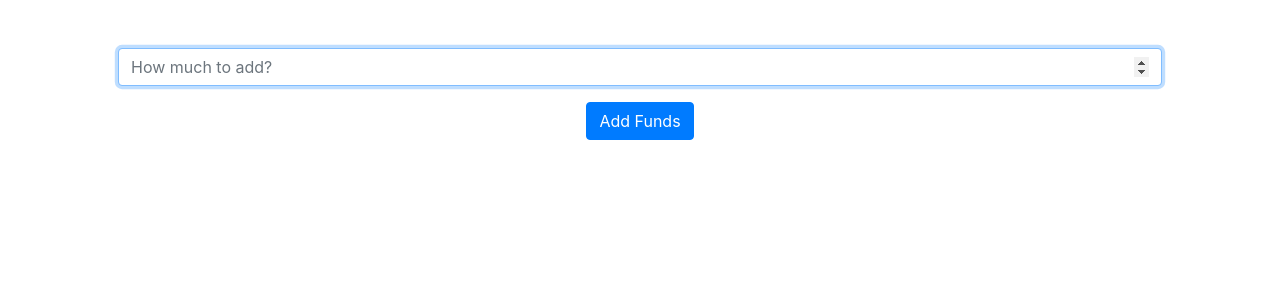
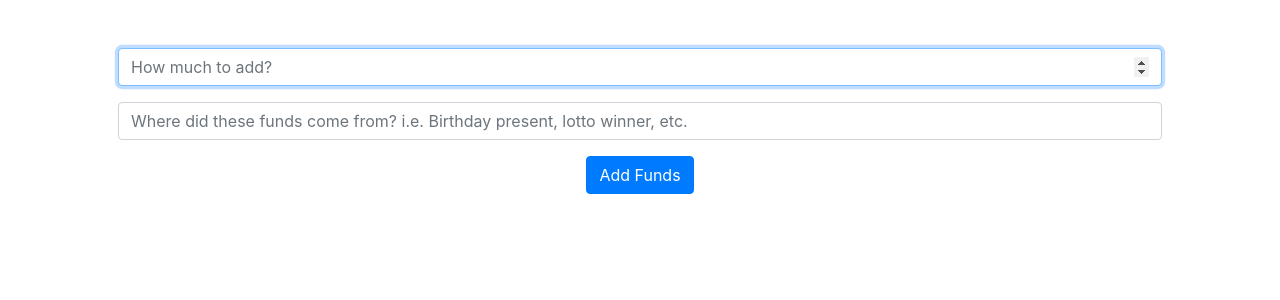
Before and after one commit to coole123/MiserMe, a Flask app: page /add_funds in a window 1280 px wide. Shown: the part 76-376 px from the top of the page. Run offline with Flask 2, Linux system fonts and the light colour scheme; the visitor is signed in with stand-in values (Sample User, id 1); some libraries are stand-ins or nearby versions.

Commit message:
added feature that allows user to input a special note when adding funds; altered add_funds.html and add_funds function

```diff
--- a/miserme/app.py
+++ b/miserme/app.py
@@ -94,6 +94,7 @@ def add_funds():
         return render_template("add_funds.html")
     else:
         added_funds = request.form.get("add_funds")
+        special_note = request.form.get("special_note")
 
         c.execute("UPDATE registrants SET funds = funds + :added_funds WHERE id = :user_id", {"added_funds": added_funds, "user_id": session["user_id"]})
 
@@ -101,7 +102,7 @@ def add_funds():
         rows = c.fetchall()
         new_funds = usd(rows[0][0])
 
-        history_query = "Added %s to available funds. New total = %s" % (added_funds, new_funds)
+        history_query = "Added %s to available funds. New total = %s. Note: %s" % (added_funds, new_funds, special_note)
 
         c.execute("INSERT INTO history (user_id, notes) VALUES (?, ?)", (session["user_id"], history_query))
         conn.commit()
--- a/miserme/templates/add_funds.html
+++ b/miserme/templates/add_funds.html
@@ -6,8 +6,13 @@
 
 {% block main %}
     <form action="/add_funds" method="POST">
+
         <div class="form-group">
             <input autofocus type="number" step="0.01" name="add_funds" placeholder="How much to add?" min=1 class="form-control">
+        </div>
+
+        <div class="form-group">
+            <input type="text" name="special_note" placeholder="Where did these funds come from? i.e. Birthday present, lotto winner, etc." class="form-control">
         </div>
 
         <button class="btn btn-primary">Add Funds</button>
```
